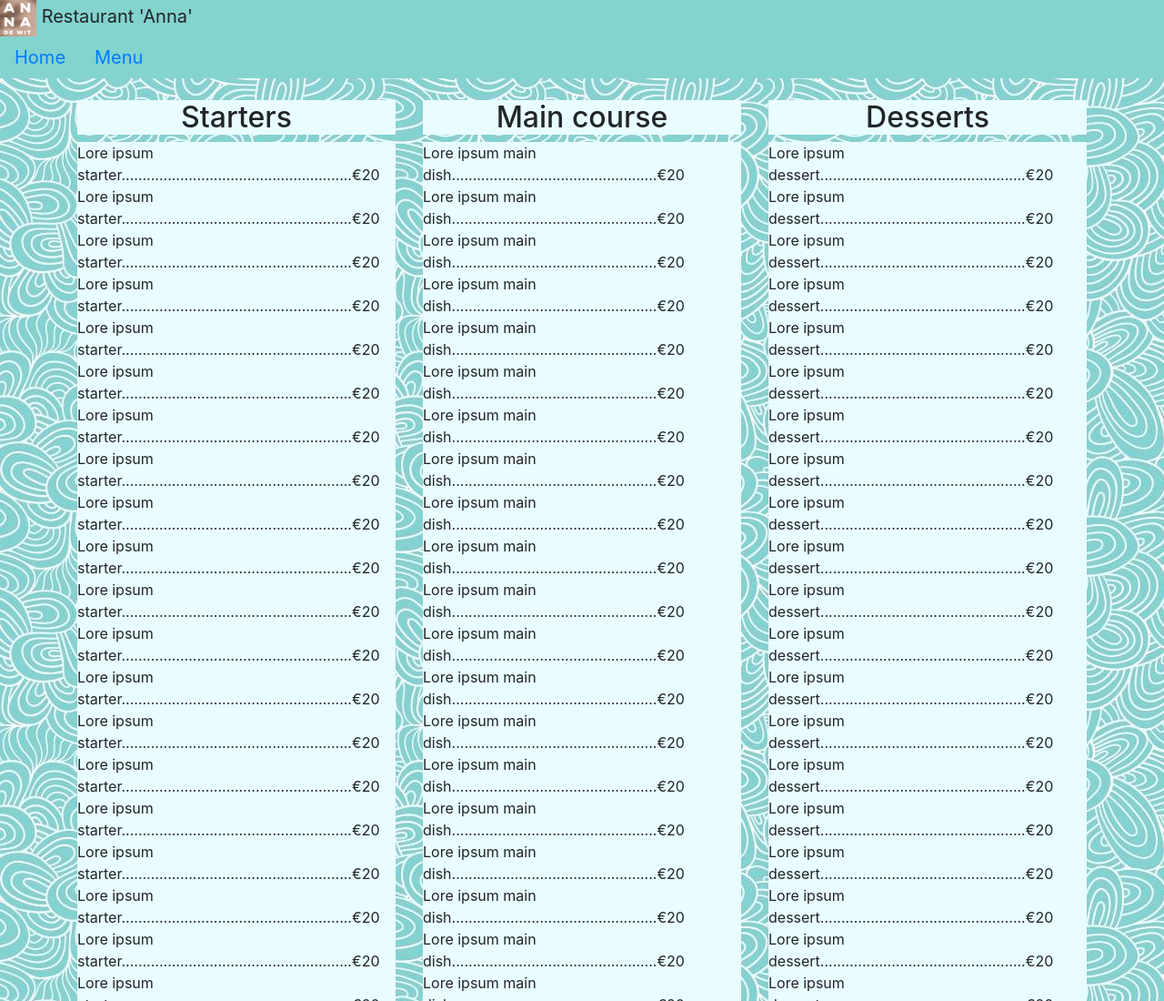
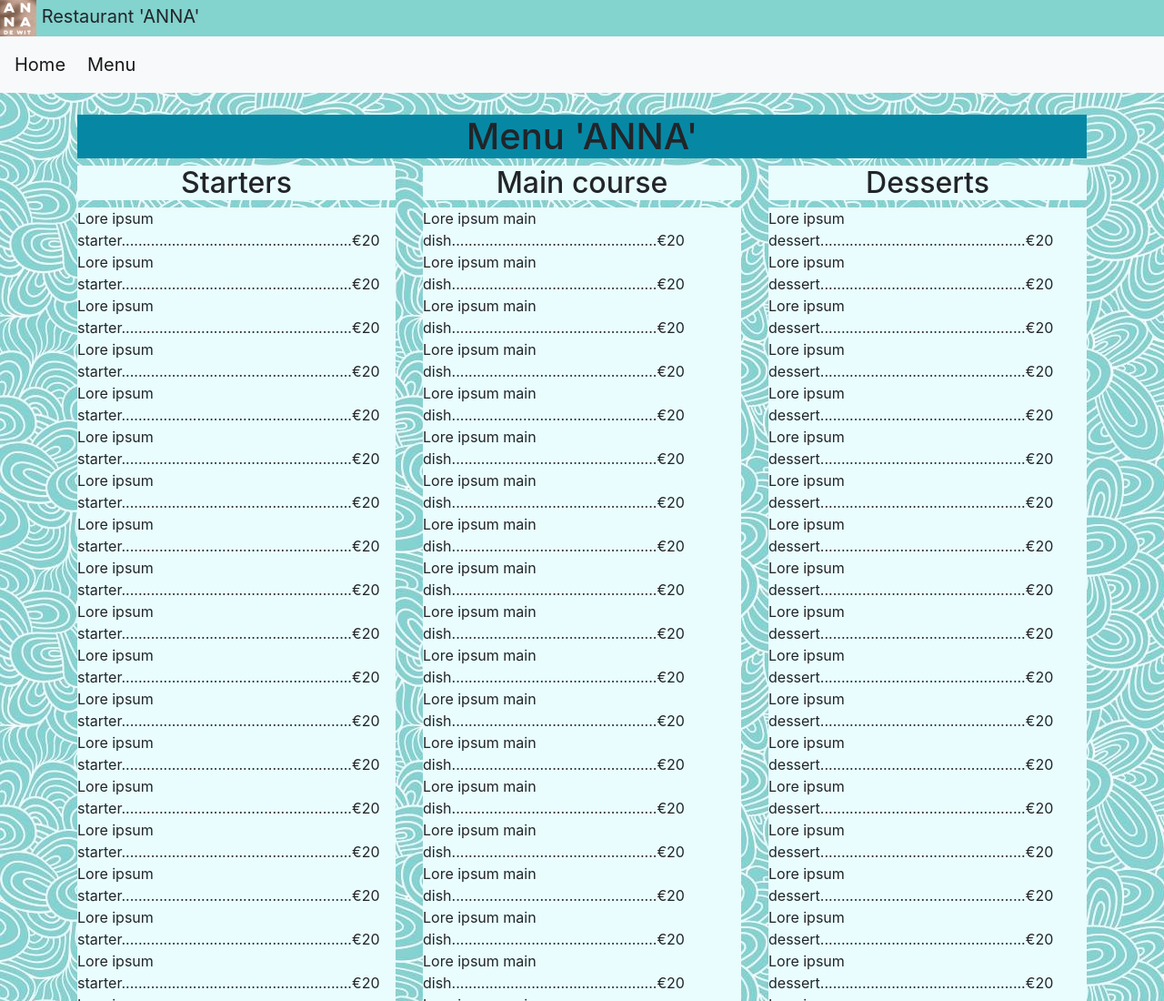
Before and after one commit to AnnadeWit/prj4-chapter5, a plain HTML site: page 19213.html in a window 1280 px wide. Shown: the top 1100 px of the page at 91% size. Drawn offline with Linux system fonts and the light colour scheme.

Commit message:
update index and 192313

```diff
--- a/19213.html
+++ b/19213.html
@@ -19,26 +19,38 @@
     <!-- Bootstrap CSS -->
     <link rel="stylesheet" href="css/bootstrap.min.css">
     <link href="css/mystyles.css" rel="stylesheet" type="text/css">
-<title>Restaurant Anna</title>
+<title>Restaurant ANNA</title>
   </head>
   <body>
 
-	  		  <div class="row">
-				<div class="myheader col-12"><img class="my-logo" src="images/ANNA.png " alt="" width="40px" height="40px"/> Restaurant 'Anna'<br>
+			  <div class="row">
+	  			<div class="myheader col-12">
+					<img class="my-logo" src="images/ANNA.png " alt="" width="40px" height="40px"/> Restaurant 'ANNA'<br>
 
-				<ul class="nav">
-				  <li class="nav-item">
-					<a class="nav-link active" href="index.html">Home</a>
-				  </li>
-				  <li class="nav-item">
-					<a class="nav-link" href="19213.html">Menu</a>
-				  </li>
-				</ul>
+				<nav class="navbar navbar-expand-lg navbar-light bg-light">
+				  <a class="navbar-brand" href="index.html">Home</a>
+				  <button class="navbar-toggler" type="button" data-toggle="collapse" data-target="#navbarNav" aria-controls="navbarNav" aria-expanded="false" aria-label="Toggle navigation">
+					<span class="navbar-toggler-icon"></span>
+				  </button>
+				  <div class="collapse navbar-collapse" id="navbarNav">
+					<ul class="navbar-nav">
+					  <li class="nav-item active">
+						<a class="nav-link" href="19213.html">Menu<span class="sr-only">(current)</span></a>
+					  </li>
+
+					</ul>
+				  </div>
+				</nav>
 		 	 </div>
 			  </div><br>
 
 
 	<div class="container">
+		<div class="row">
+		  <div class="col-lg-12 col-md-12 col-sm-12">
+			  <h1 class="my-introduction my-content">Menu 'ANNA'</h1>
+			</div>
+		</div>
 
 		<div class="row">
 		  <div class="col-lg-4 col-md-4 col-sm-12">
```
Also changed, not shown: index.html (+14 -8 lines).
